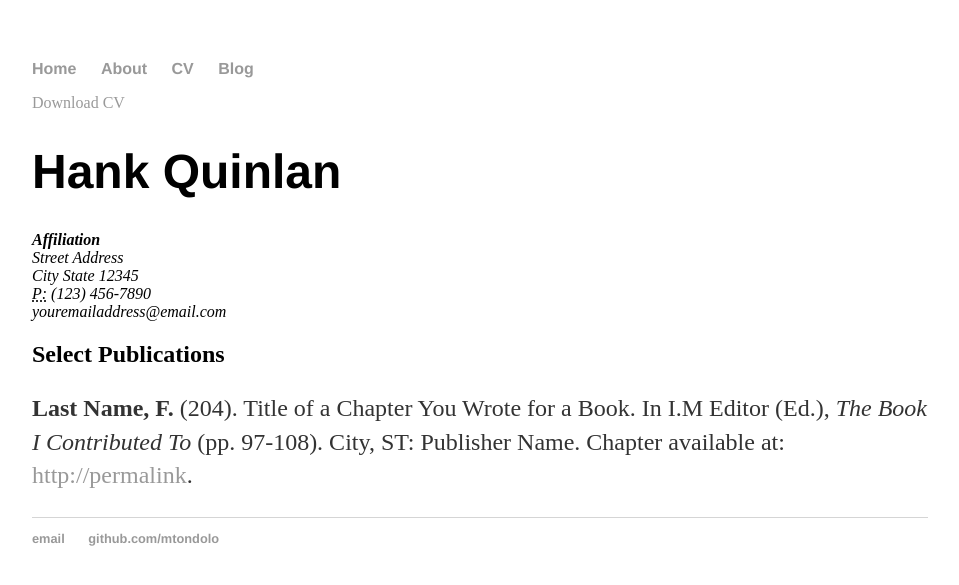
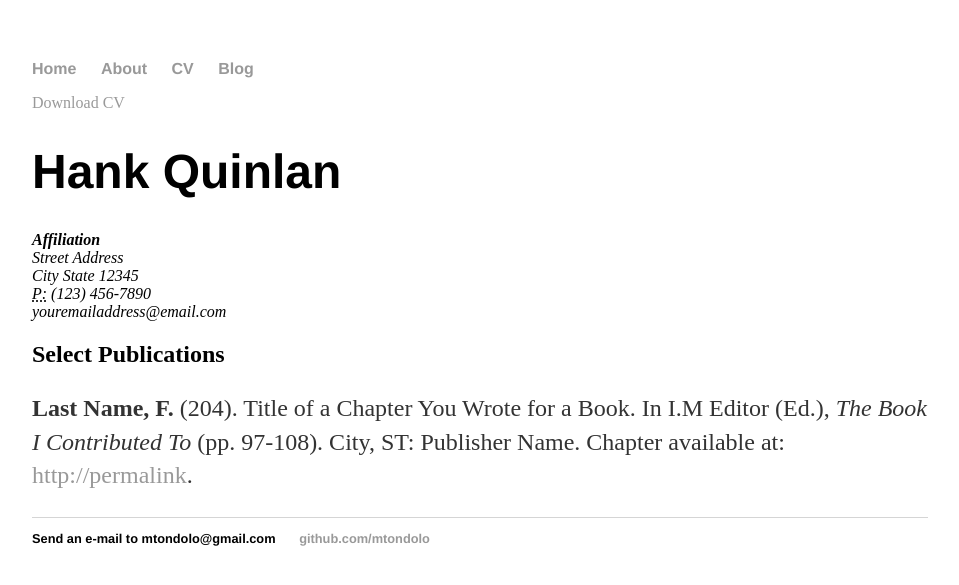
Before and after one commit to mtondolo/mtondolo.github.io, a Jekyll site: the page built from cv/index.html, in a window 1280 px wide. Shown: the top 585 px of the page, without its empty margins (160-1119 px from the left). Built offline with Jekyll 4.4.1, drawn with Linux system fonts in a browser that asks for light colours.

Commit message:
Update default.html

```diff
--- a/_layouts/default.html
+++ b/_layouts/default.html
@@ -20,10 +20,10 @@
 
 			</div><!-- /.container -->
 			<footer>
-	    		<ul>
-				<li><a href="mailto:mtondolo@gmail.com">email</a></li>
+	    		<ul class="list-unstyled">
+				<li>Send an e-mail to <span class="obfuscate">mtondolo@gmail.com</span></li>
 	        		<li><a href="https://github.com/mtondolo">github.com/mtondolo</a></li>
-				</ul>
+			</ul>
 			</footer>
 		</body>
 	</html>
```
